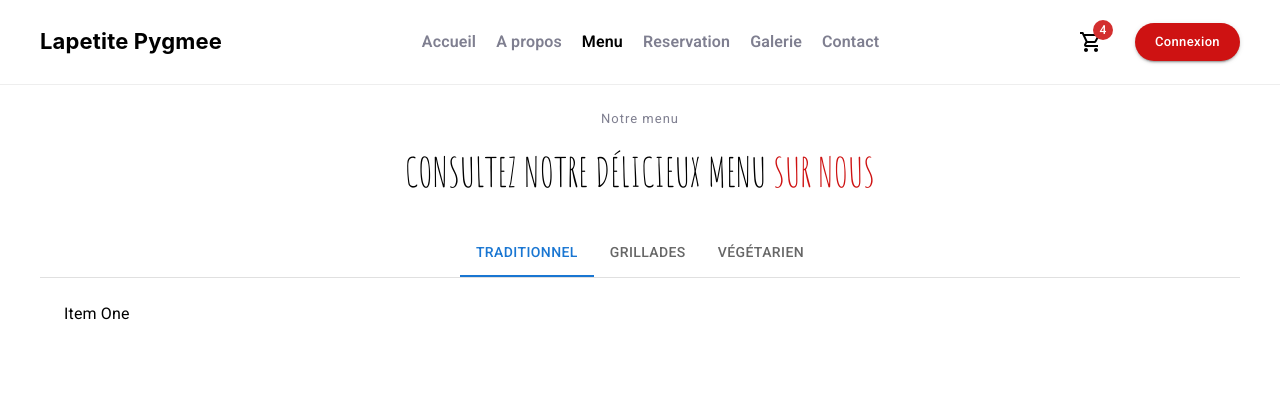
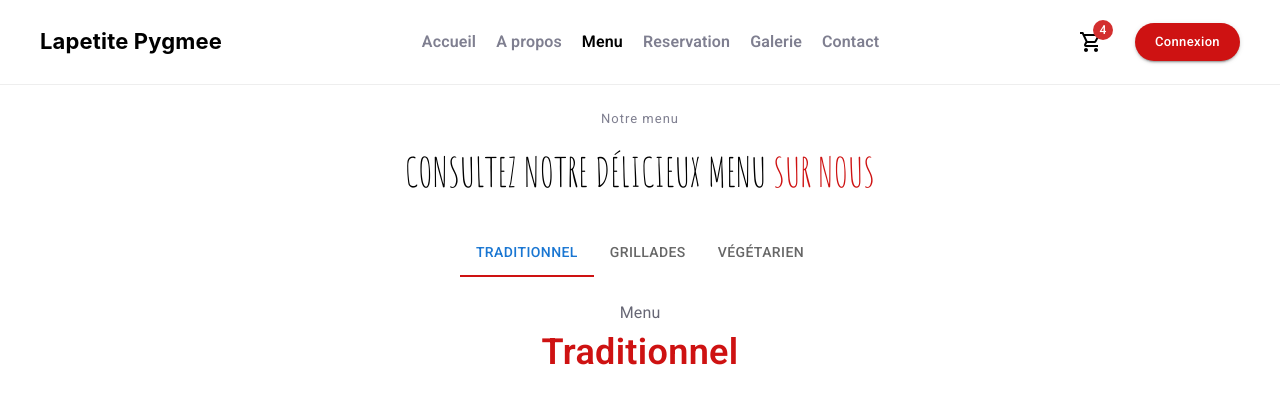
Before and after one commit to viadel13/lapetite-pygmee, a React (Create React App) app: page /menu in a window 1280 px wide. Shown: the top 404 px of the page. Built offline with nearby package versions, Linux system fonts and the light colour scheme.

Commit message:
first commit

```diff
--- a/src/components/Menu/Index.js
+++ b/src/components/Menu/Index.js
@@ -33,8 +33,11 @@ const Menu = () => {
 
           <Box mt={4} sx={{ width: '100%', typography: 'body1' }}>
             <TabContext value={value}>
-              <Box sx={{ borderBottom: 1, borderColor: 'divider' }}>
-                <TabList onChange={handleChange}   variant={matches ? 'standart' : 'scrollable'}
+              <Box sx={{ borderBottom: 1, border: 'none' }}>
+                <TabList
+                  onChange={handleChange}
+                  variant={matches ? 'standart' : 'scrollable'}
+                  sx={{ "& .Mui-selected": { color: '#ce1212' }, "& .MuiTabs-indicator": { backgroundColor: '#ce1212' } }}
                   scrollButtons
                   centered= {matches ? true : false}
                   allowScrollButtonsMobile aria-label="lab API tabs example"
@@ -44,9 +47,18 @@ const Menu = () => {
                   <Tab label="Végétarien" value="3" />
                 </TabList>
               </Box>
-              <TabPanel value="1">Item One</TabPanel>
-              <TabPanel value="2">Item Two</TabPanel>
-              <TabPanel value="3">Item Three</TabPanel>
+              <TabPanel value="1">
+                <Typography sx={{textAlign: 'center', color: '#676775'}}>Menu</Typography>
+                <Typography sx={{textAlign: 'center', color: '#ce1212', fontWeight: 600, fontSize: "36px"}}>Traditionnel</Typography>
+              </TabPanel>
+              <TabPanel value="2">
+              <Typography sx={{textAlign: 'center', color: '#676775'}}>Menu</Typography>
+                <Typography sx={{textAlign: 'center', color: '#ce1212', fontWeight: 600, fontSize: "36px"}}>Grillades</Typography>
+              </TabPanel>
+              <TabPanel value="3">
+              <Typography sx={{textAlign: 'center', color: '#676775'}}>Menu</Typography>
+                <Typography sx={{textAlign: 'center', color: '#ce1212', fontWeight: 600, fontSize: "36px"}}>Végétarien</Typography>
+              </TabPanel>
             </TabContext>
           </Box>
         </>
```
